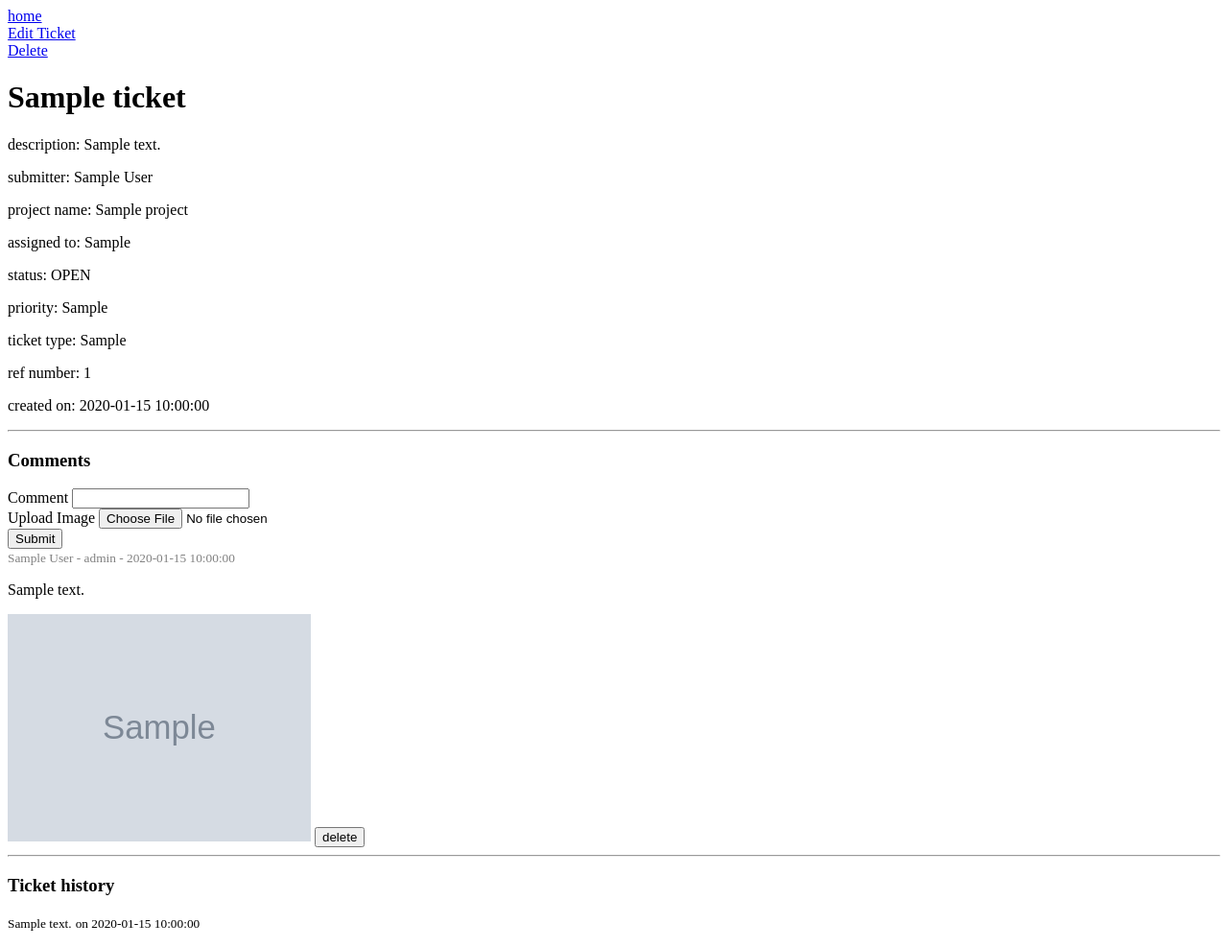
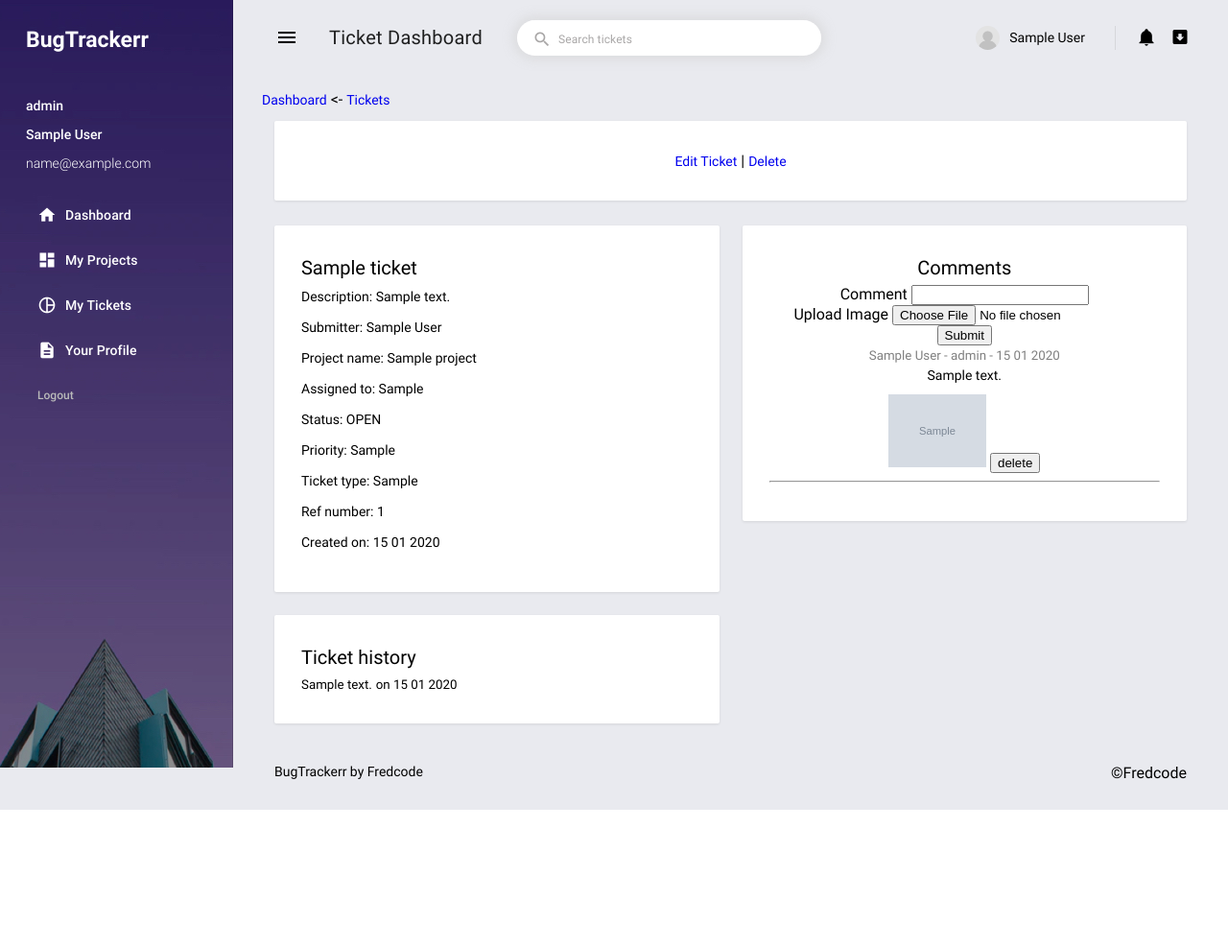
Before and after one commit to fredcodee/BugTracker, a Flask app: page /tickets/view/1 in a window 1280 px wide. Shown: the whole page at 96% size. After the commit the page ends 844 px from the top, so only its background shows below. Run offline with Flask 2, Linux system fonts and the light colour scheme; a user stored in the database is signed in; tables that the repository leaves empty hold one stand-in row (values such as "Sample post"); grey boxes marked "Sample" are stand-in pictures; some libraries are stand-ins or nearby versions.

Commit message:
ticket page design

```diff
--- a/app/templates/assign2.html
+++ b/app/templates/assign2.html
@@ -1,6 +1,6 @@
 {% extends "base-site.html" %}
 
-{% block title %} Forms{% endblock %}
+{% block title %} Assign{% endblock %}
 
 <!-- Specific Page CSS goes HERE  -->
 {% block stylesheets %}{% endblock stylesheets %}
--- a/app/templates/ticketpage.html
+++ b/app/templates/ticketpage.html
@@ -1,13 +1,16 @@
-<!DOCTYPE html>
-<html lang="en">
-<head>
-  <meta charset="UTF-8">
-  <meta name="viewport" content="width=device-width, initial-scale=1.0">
-  <title>Ticket page</title>
-</head>
-<body>
-  <div>
-    <a href="/home">home</a>
+{% extends "base-site.html" %}
+
+{% block title %} Ticket {% endblock %}
+
+<!-- Specific Page CSS goes HERE  -->
+{% block stylesheets %}{% endblock stylesheets %}
+
+{% block content %}
+  <section>
+    <a href="/home">Dashboard</a>
+    <- <a href="/mytickets">Tickets</a>
+  </section>
+
   {% with messages = get_flashed_messages() %}
   {% if messages%}
   <div class="alert alert-danger" role="alert">
@@ -15,26 +18,42 @@
   </div>
   {% endif%}
   {% endwith %}
+
+
+  <div class="mdc-layout-grid">
+    <div class="mdc-layout-grid__inner">
+      <div class="mdc-layout-grid__cell--span-12">
+        <div class="mdc-card">
           {% if current_user.role != "Developer" %}
-    <div>
-      <a href="/tickets/edit/{{ticket.id}}">Edit Ticket</a>
-    </div>
-    <div>
+          <div style="text-align: center;">
+            <a href="/tickets/edit/{{ticket.id}}">Edit Ticket</a> |
             <a href="/tickets/delete/{{ticket.id}}">Delete</a>
           </div>
           {%endif%}
-    <h1>{{ticket.title}}</h1>
-    <p>description: {{ticket.description}}</p>
-    <p>submitter: {{ticket.user_ticket.name}}</p>
-    <p>project name: {{ticket.project_ticket.project_name}}</p>
-    <p>assigned to: {{ticket.assigned_dev}}</p>
-    <p>status: {{ticket.status}}</p>
-    <p>priority: {{ticket.priority}}</p>
-    <p>ticket type: {{ticket.ticket_type}}</p>
-    <p>ref number: {{ticket.ref_num}}</p>
-    <p>created on: {{ticket.date}}</p>
-    <hr>
-    <h3>Comments</h3>
+        </div>
+      </div>
+    </div>
+  </div>
+
+  <div class="mdc-layout-grid">
+    <div class="mdc-layout-grid__inner">
+      <div class="mdc-layout-grid__cell mdc-layout-grid__cell--span-6-desktop">
+        <div class="mdc-card">
+          <h6 class="card-title">{{ticket.title}}</h6>
+          <p>Description: {{ticket.description}}</p>
+          <p>Submitter: {{ticket.user_ticket.name}}</p>
+          <p>Project name: {{ticket.project_ticket.project_name}}</p>
+          <p>Assigned to: {{ticket.assigned_dev}}</p>
+          <p>Status: {{ticket.status}}</p>
+          <p>Priority: {{ticket.priority}}</p>
+          <p>Ticket type: {{ticket.ticket_type}}</p>
+          <p>Ref number: {{ticket.ref_num}}</p>
+          <p>Created on: {{ticket.date.strftime("%d %m %Y")}}</p>
+        </div>
+      </div>
+      <div class="mdc-layout-grid__cell mdc-layout-grid__cell--span-6-desktop">
+        <div class="mdc-card" style="text-align: center;">
+          <h6 class="card-title">Comments</h6>
           <div>
             <form action="/tickets/view/{{ticket.id}}" method="POST" enctype="multipart/form-data">
               {{form.csrf_token}}
@@ -49,38 +68,55 @@
               <input type="submit">
             </form>
           </div>
+
           <div>
             {% for comment in comments%}
             {% if comment.user_comment.name == current_user.name %}
             <div>
-          <small style="color: gray;">{{comment.user_comment.name}} - {{comment.user_comment.role}} - {{comment.date}}</small>
+              <small style="color: gray;">{{comment.user_comment.name}} - {{comment.user_comment.role}} - {{comment.date.strftime("%d %m %Y")}}</small>
               <p>{{comment.details}}</p>
-          <img src="{{url_for('static', filename='ticketfiles/%s' % comment['image'])}}" alt="" style="width: 25%; height: 30%;">
+              <img src="{{url_for('static', filename='ticketfiles/%s' % comment['image'])}}" alt=""
+                style="width: 25%; height: 30%;">
               <a href="/tickets/comment/delete/{{ticket.id}}/{{comment.id}}"><button>delete</button></a>
             </div>
             {% else %}
             <div>
-          <small style="color: gray;">{{comment.user_comment.name}} - {{comment.user_comment.role}} - {{comment.date}}</small>
+              <small style="color: gray;">{{comment.user_comment.name}} - {{comment.user_comment.role}} - {{comment.date.strftime("%d %m %Y")}}</small>
               <p>{{comment.details}}</p>
-          <img src="{{url_for('static', filename='ticketfiles/%s' % comment['image'])}}" alt="" style="width: 25%; height: 30%;">
+              <img src="{{url_for('static', filename='ticketfiles/%s' % comment['image'])}}" alt=""
+                style="width: 25%; height: 30%;">
             </div>
             {%endif%}
+            <hr>
             {% endfor %}
           </div>
-    <hr>
-    <div>
-      <h3>Ticket history</h3>
+
+        </div>
+      </div>
+      <div class="mdc-layout-grid__cell mdc-layout-grid__cell--span-6-desktop">
+        <div class="mdc-card">
+          <h6 class="card-title">Ticket history</h6>
           <div>
             {% for h in history%}
             <div>
               <small>{{h.details}}</small>
-            <small> on {{h.date}}</small>
+              <small> on {{h.date.strftime("%d %m %Y")}}</small>
             </div>
             {% endfor %}
           </div>
         </div>
+      </div>
+    </div>
+  </div>
 
-    <p></p>
-  </div>
-</body>
-</html>
+
+
+{% endblock content %}
+
+<!-- Specific Page JS goes HERE  -->
+{% block javascripts %}
+
+<script src="/static/assets/vendors/chartjs/Chart.min.js"></script>
+<script src="/static/assets/js/chartjs.js"></script>
+
+{% endblock javascripts %}
--- a/app/templates/tickets.html
+++ b/app/templates/tickets.html
@@ -1,6 +1,6 @@
 {% extends "base-site.html" %}
 
-{% block title %} Manage role {% endblock %}
+{% block title %} My Tickets {% endblock %}
 
 <!-- Specific Page CSS goes HERE  -->
 {% block stylesheets %}{% endblock stylesheets %}
```
Lines whose indentation alone changed are shown as unchanged.
